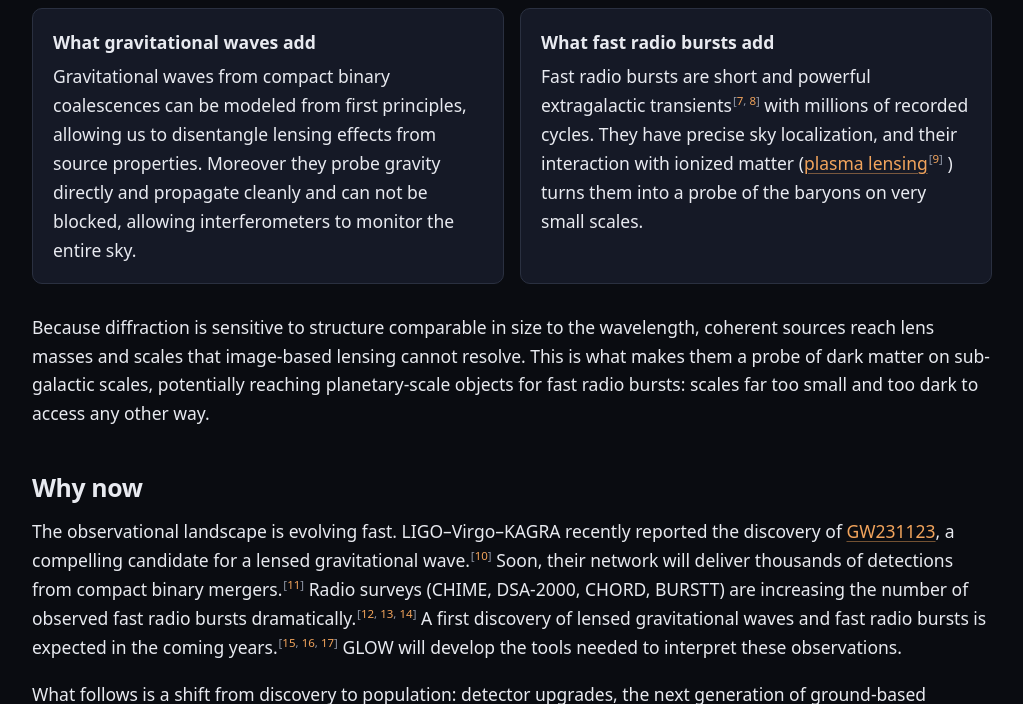
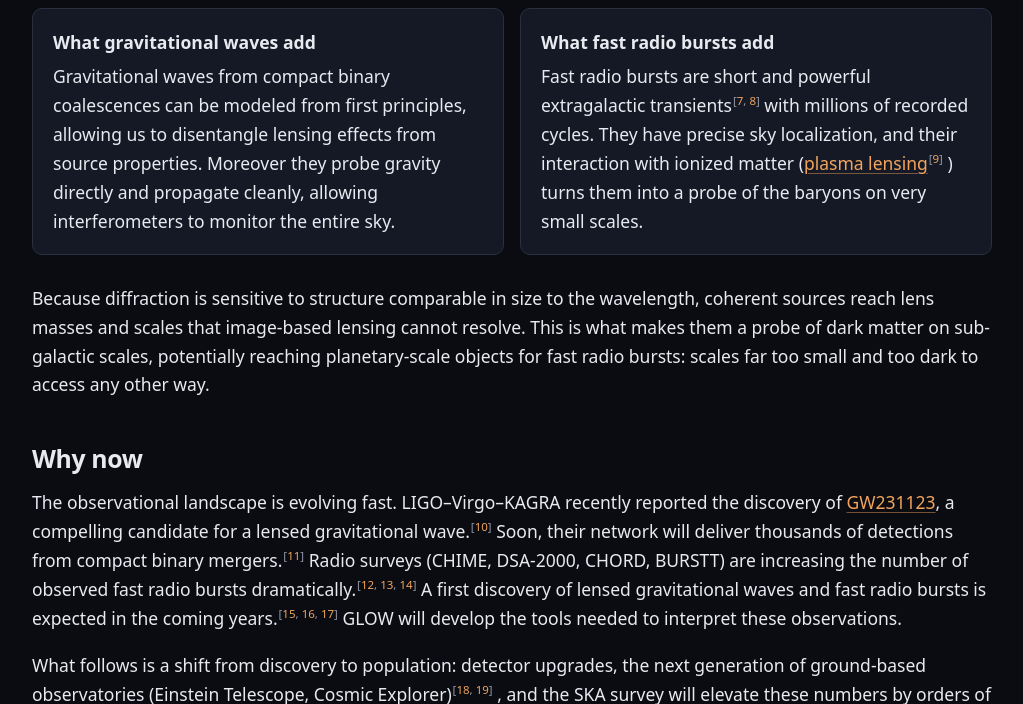
Before and after one commit to glow-astro/website, a Jekyll site: the page built from science.html, in a window 1280 px wide and 900 px high, scrolled down 2356 px, cut to the strip 196-900 px from the top of the window. Shown: the whole strip, without its empty margins (128-1151 px from the left). Built offline with Jekyll 4.4.1, drawn with Linux system fonts in a browser that asks for light colours.

Commit message:
Drop the claim that gravitational waves cannot be blocked
The owner caught it against the group's own work: Menadeo, Giardino et
al. show the Earth can block gravitational waves in theories beyond
general relativity, so an unqualified "cannot be blocked" contradicts a
paper on this site's own publications list. "Propagate cleanly" carries
the argument on its own, which is that nothing along the way absorbs or
scatters them, and it stays true as a statement about the standard case
without asserting anything about the departures the project is looking
for.

Co-Authored-By: Claude Opus 5 (1M context) <noreply@anthropic.com>
Claude-Session: https://claude.ai/code/session_01L7GT62S61eYxRuSFTmWGfu

```diff
--- a/science.html
+++ b/science.html
@@ -164,8 +164,7 @@ sections:
         Gravitational waves from compact binary coalescences can be modeled
         from first principles, allowing us to disentangle lensing effects from
         source properties. Moreover they probe gravity directly and propagate
-        cleanly and can not be blocked, allowing interferometers to monitor the
-        entire sky.
+        cleanly, allowing interferometers to monitor the entire sky.
       </p>
     </div>
     <div class="card">
```
